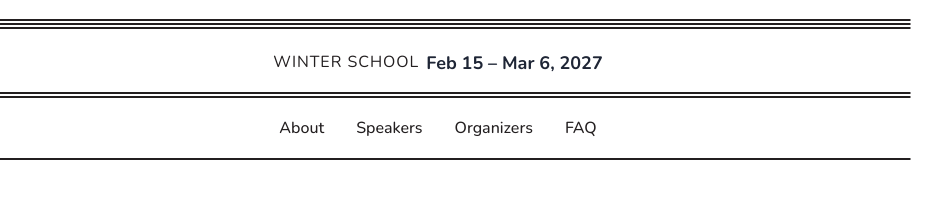
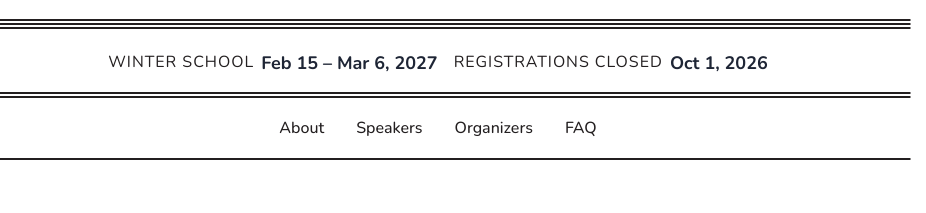
Before and after one commit to piklumallick/GoEMMI, a plain HTML site: page impressum.html in a window 1280 px wide. Shown: the part 190-403 px from the top of the page, 202-1128 px from the left. Drawn offline with nearby package versions, Linux system fonts and the light colour scheme.

Commit message:
applications/registrations closed

```diff
--- a/impressum.html
+++ b/impressum.html
@@ -27,6 +27,11 @@
       <span class="calendar-date-item">
         <span class="calendar-date-label">Winter School</span>
         <span class="calendar-date-val">Feb 15 – Mar 6, 2027</span>
+      </span>
+
+      <span class="calendar-date-item">
+        <span class="calendar-date-label">Registrations closed</span>
+        <span class="calendar-date-val">Oct 1, 2026</span>
       </span>
     </div>
   </section>
```
Also changed, not shown: index.html (+5 -0 lines), schedule.html (+5 -0 lines).
